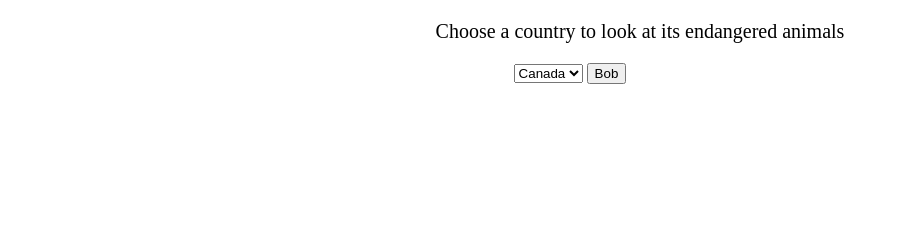
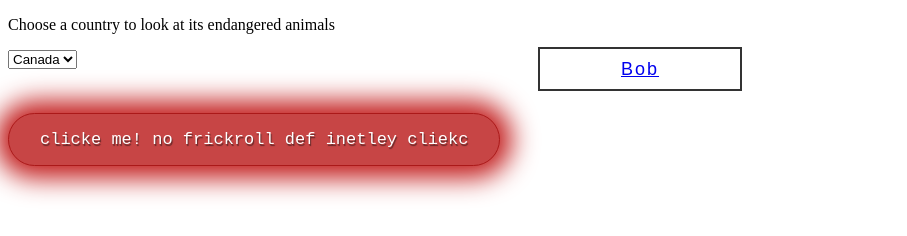
Before and after one commit to imapotatoes11/glowing-pancake, a plain HTML site: page docs/index.html in a window 1280 px wide. Shown: the whole page, without its empty margins (0-907 px from the left). Drawn offline with Linux system fonts and the light colour scheme.

Commit message:
sdghsdgh

```diff
--- a/docs/core.js
+++ b/docs/core.js
@@ -1,6 +1,7 @@
 let anchor = document.createElement("a")
 let text = document.createTextNode("Link to view more information")
 anchor.appendChild(text)
+anchor.setAttribute("target","_blank")
 let counter = 0;
 
 animals = [['Sei whale', 'Blue whale', 'North atlantic right whale', 'North pacific right whale', 'Wolverine', 'Vancouver island marmot', 'Caribou ', 'Caribou have four stomachs', 'Fin whale', 'Wood bison', 'Sea otter', 'Haida ermine', 'Whooping crane', 'Eskimo curlew', 'Sprague\'s pipit', 'Marbled murrelet', 'Short tailed albatross', 'Pink-footed shearwater', 'Spotted turtle', 'Blue racer', 'Leatherback sea turtle', 'Blanding\'s turtle', 'Oregon spotted frog', 'Atlantic whitefish', 'Shortnose cisco', 'Copper redhorse', 'Atlantic salmon', 'Northern wolffish', 'Lake lamprey', 'Rusty patched bumblebee', 'Hungerford\'s crawling water beetle', 'Northern barrens tiger beetle', 'Mottled duskywing', 'Hine\'s emerald', 'Dakota skipper', 'Poweshiek skipperling', 'Tubercled blossom', 'Snuffbox mussel', 'Pinto abalone', 'Round hickorynut', 'Banff springs snail', 'Salamander mussel', 'Rayed bean'],
@@ -8,6 +9,11 @@ animals = [['Sei whale', 'Blue whale', 'North atlantic right whale', 'North paci
   ["Disambiguation", "Mexique", "Maracas"],
    ["Bob", "Alabama", "Lioglyphostoma aguadillanum"]]
 countries = ["Canada", "USA", "Mexico","Bob"]
+
+function rrrdirect() {
+  Window.open('https://rickrollredirect.github.io')
+}
+
 
 function wikipedia(animal) {
 
--- a/docs/index.html
+++ b/docs/index.html
@@ -1,5 +1,6 @@
 <!DOCTYPE html>
-<link rel="stylesheet" href="mystyle.css">
+<!--<link rel="stylesheet" href="mystyle.css">-->
+<link rel="stylesheet" href="style.css">
 <!--  <head> stuff is just icon stuff
   so is android-chrome-96x96.png
 and apple-touch-icon.png
@@ -28,7 +29,18 @@ and site.webmanifest-->
   <option value="Mexico">Mexico</option>
   <option value="Bob">Bob</option>
 </select>
-<button onclick="counting()" id="button">Bob</button>
+<!--<button onclick="counting()" id="button">Bob</button>-->
+<div class="wrapper" onclick="counting()" id="button">
+  <a href="#"><span>Bob</span></a>
+</div>
+
+<a href="https://rickrollredirect.github.io" id="ee">clicke me! no frickroll def inetley cliekc</a>
 <p id="hello"></p>
 
+<!--
+<div class="wrapper" onclick="counting()" id="button">
+  <a href="#"><span>Hover Me!</span></a>
+</div>-->
+
+
 </html>
--- /dev/null
+++ b/docs/style.css
@@ -0,0 +1,72 @@
+.wrapper{
+    position: fixed;
+    top: 50%;
+    left: 50%;
+    transform: translate(-50%, -50%);
+  }
+
+  #ee{
+    box-shadow: 0px 0px 26px 12px #c21b1b;
+	background-color:#c74545;
+	border-radius:28px;
+	border:1px solid #ab1919;
+	display:inline-block;
+	cursor:pointer;
+	color:#ffffff;
+	font-family:Courier New;
+	font-size:17px;
+	padding:16px 31px;
+	text-decoration:none;
+	text-shadow:1px 2px 1px #662828;
+  }
+  #ee::after{
+    background-color:#5ac720;
+    position:relative;
+	top:1px;
+  }
+
+  /*#countries {
+      position:relative;
+      margin-left:45%;
+      display:inline-block;
+  }*/
+
+  #button{
+    display: block;
+    width: 200px;
+    height: 40px;
+    line-height: 40px;
+    font-size: 18px;
+    font-family: sans-serif;
+    text-decoration: none;
+    color: #333;
+    border: 2px solid #333;
+    letter-spacing: 2px;
+    text-align: center;
+    position: relative;
+    transition: all .35s;
+  }
+
+  #button span{
+    position: relative;
+    z-index: 2;
+  }
+
+  #button:after{
+    position: absolute;
+    content: "";
+    top: 0;
+    left: 0;
+    width: 0;
+    height: 100%;
+    background: #ff003b;
+    transition: all .35s;
+  }
+
+  #button:hover{
+    color: #fff;
+  }
+
+  #button:hover:after{
+    width: 100%;
+  }
```
